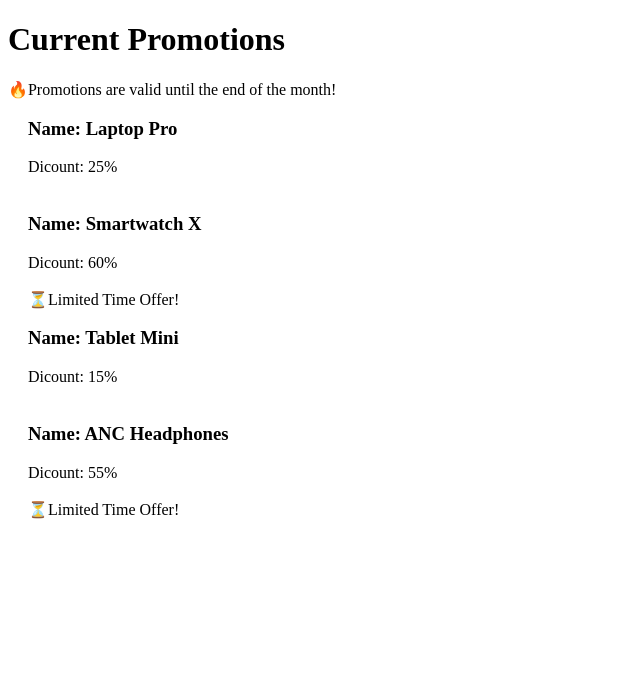
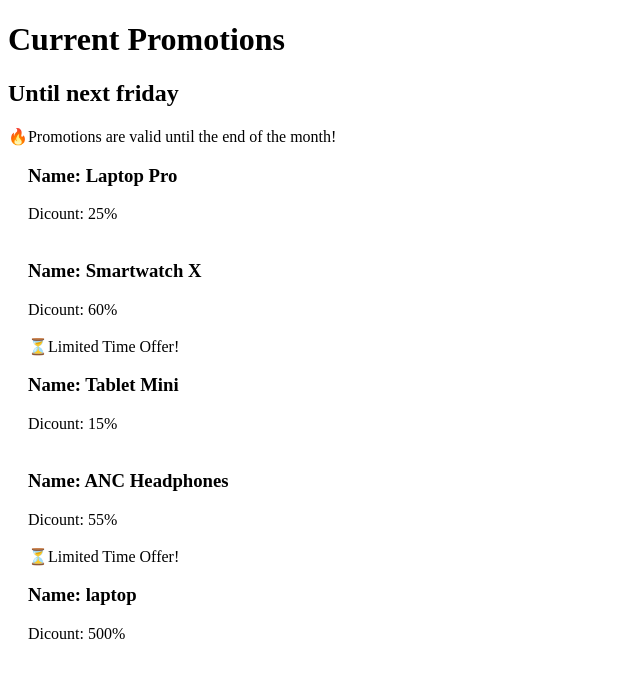
Before and after one commit to vubes44/vue-kurs-1, a Vue app: page / in a window 1280 px wide. Shown: the top 678 px of the page, without its empty margins (0-640 px from the left). Built offline with nearby package versions, Linux system fonts and the light colour scheme.

Commit message:
feature / US-2 : add new object to array (#2)
* add homework solution

* homework solution after code review

```diff
--- a/src/components/6-2/CurrentPromotionText.vue
+++ b/src/components/6-2/CurrentPromotionText.vue
@@ -1,3 +1,4 @@
 <template>
   <h1>Current Promotions</h1>
+  <h2>Until next friday</h2>
 </template>
--- a/src/components/6-2/PromotionList.vue
+++ b/src/components/6-2/PromotionList.vue
@@ -18,6 +18,7 @@ const orders = [
   { id: 2, name: 'Smartwatch X', discount: 60, isLimited: true },
   { id: 3, name: 'Tablet Mini', discount: 15, isLimited: false },
   { id: 4, name: 'ANC Headphones', discount: 55, isLimited: true },
+  { id: 5, name: 'laptop', discount: 500, isLimited: false },
 ]
 </script>
 <style scoped>
```
